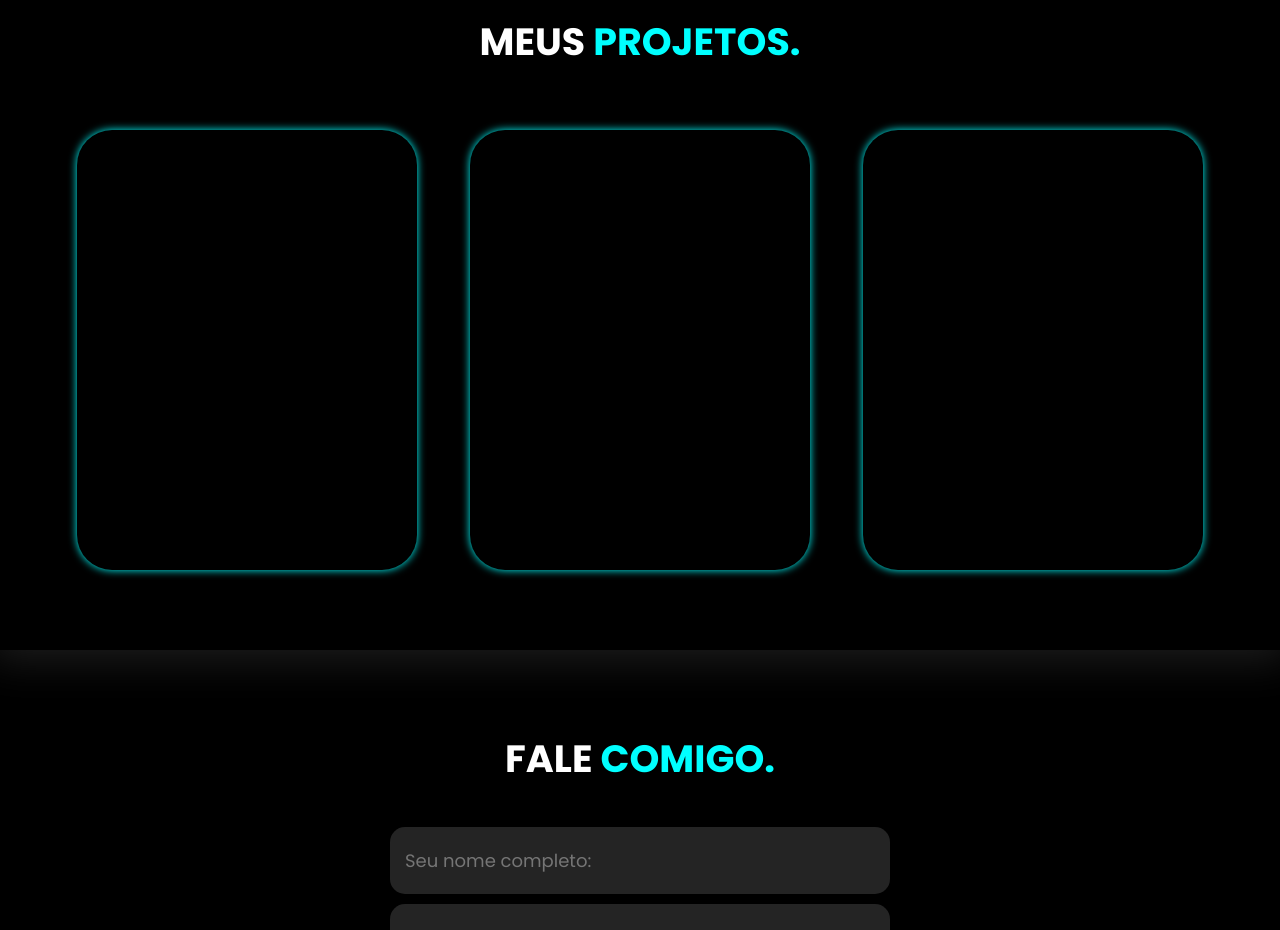
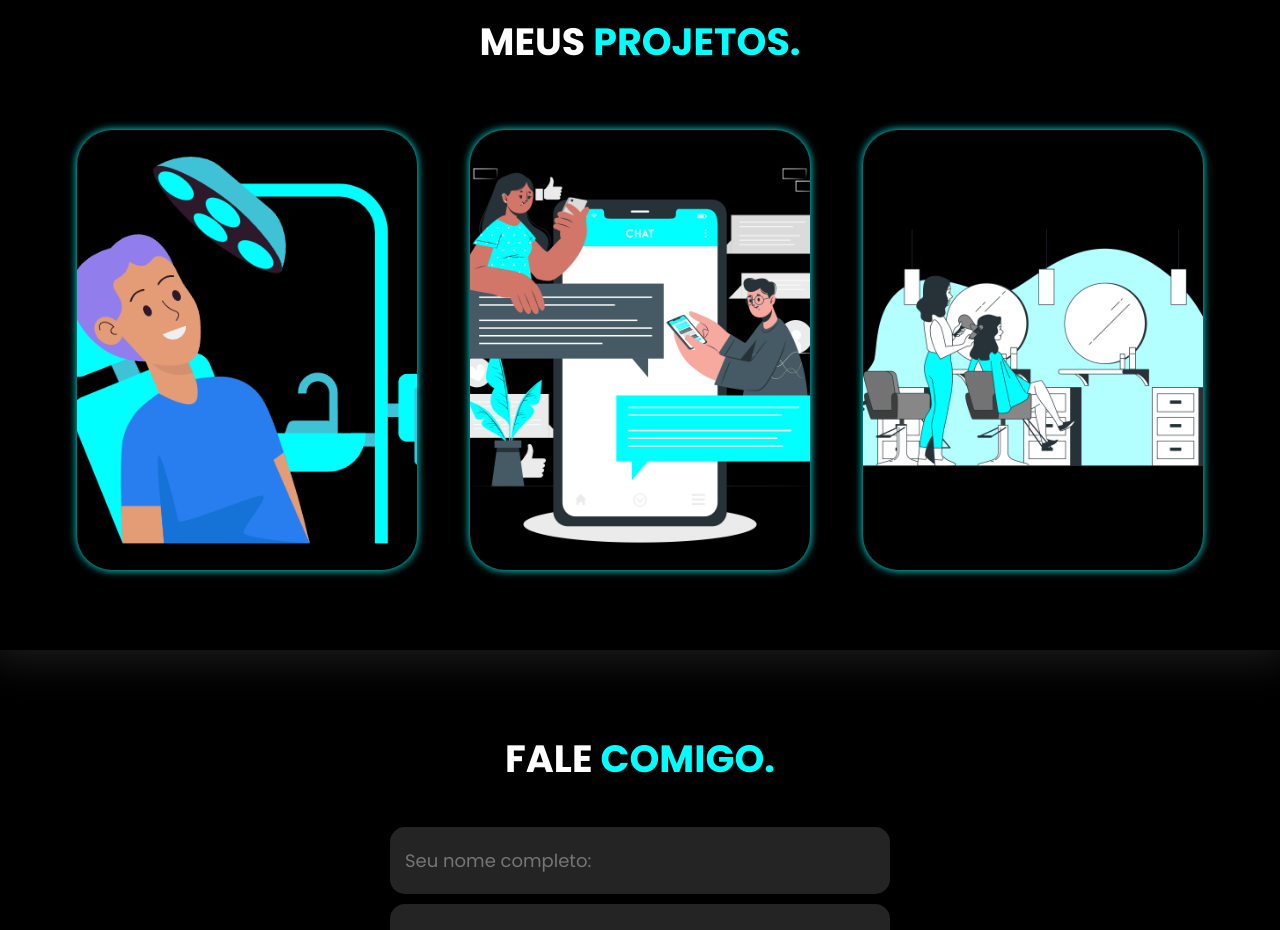
Before and after one commit to GabrielSan06/Meu-Portfolio, a plain HTML site: page index.html in a window 1280 px wide. Shown: the part 1900-2830 px from the top of the page. Drawn offline with nearby package versions, Linux system fonts and the light colour scheme; a script that the page names is missing.

Commit message:
atualização das urls

```diff
--- a/index.html
+++ b/index.html
@@ -206,19 +206,19 @@
 
                 <div class="flex">
                     <a href="https://github.com/GabrielSan06/Clinica-Odontologica" target="_blank">
-                        <div class="img-port" style="background-image: url(/frontend/src/images/dentist-chair.png);">
+                        <div class="img-port" style="background-image: url(src/images/dentist-chair.png);">
                             <div class="overlay">Banco de Dados da Clínica Odontológica</div>
                         </div>
                     </a>
 
                     <a href="https://github.com/GabrielSan06/pythonChat" target="_blank">
-                        <div class="img-port" style="background-image: url(/frontend/src/images/Messages-cuate.png);">
+                        <div class="img-port" style="background-image: url(src/images/Messages-cuate.png);">
                             <div class="overlay">Python Chat</div>
                         </div>
                     </a>
 
                     <a href="https://github.com/GabrielSan06/Salao_Senac" target="_blank">
-                        <div class="img-port" style="background-image: url(/frontend/src/images/salaoBeleza.png);">
+                        <div class="img-port" style="background-image: url(src/images/salaoBeleza.png);">
                             <div class="overlay">Site Salão de Beleza</div>
                         </div>
                     </a>
```
